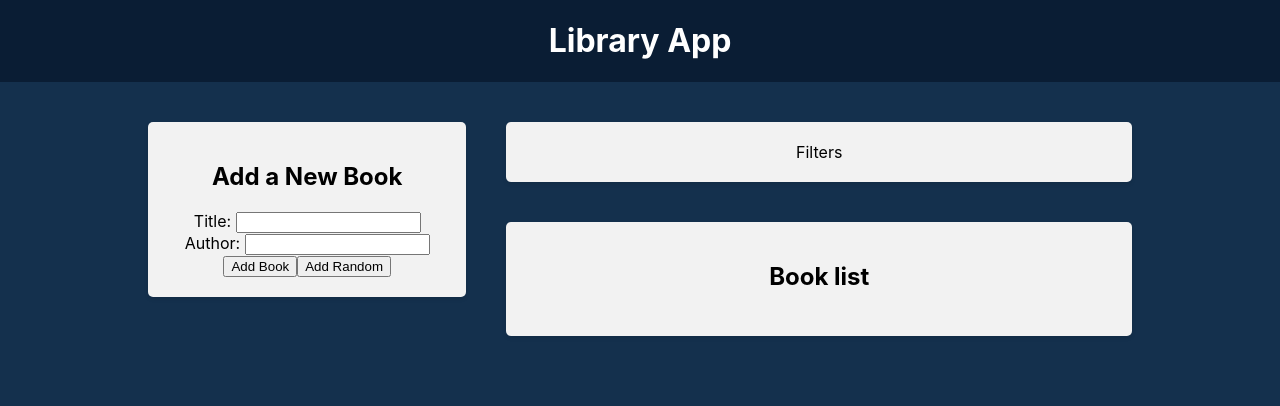
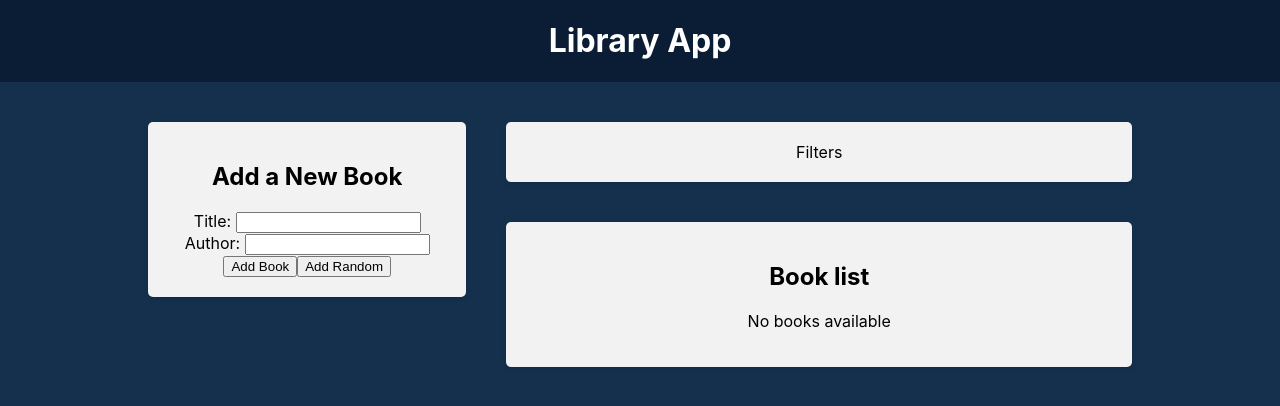
Before and after one commit to Valeriusdev/React-Redux-NodeJS-library-app, a React (Create React App) app in the folder client/: page / in a window 1280 px wide. Shown: the top 406 px of the page. Built offline with nearby package versions, Linux system fonts and the light colour scheme; the HTML template or start-up script is replaced by a standard one.

Commit message:
update BookList component

```diff
--- a/client/src/components/BookList/Booklist.js
+++ b/client/src/components/BookList/Booklist.js
@@ -15,7 +15,7 @@ const BookList = () => {
   return (
     <div className="app-block book-list">
       <h2>Book list</h2>
-      {books.lenght === 0 ? (
+      {books.length === 0 ? (
         <p>No books available</p>
       ) : (
         <ul>
```
